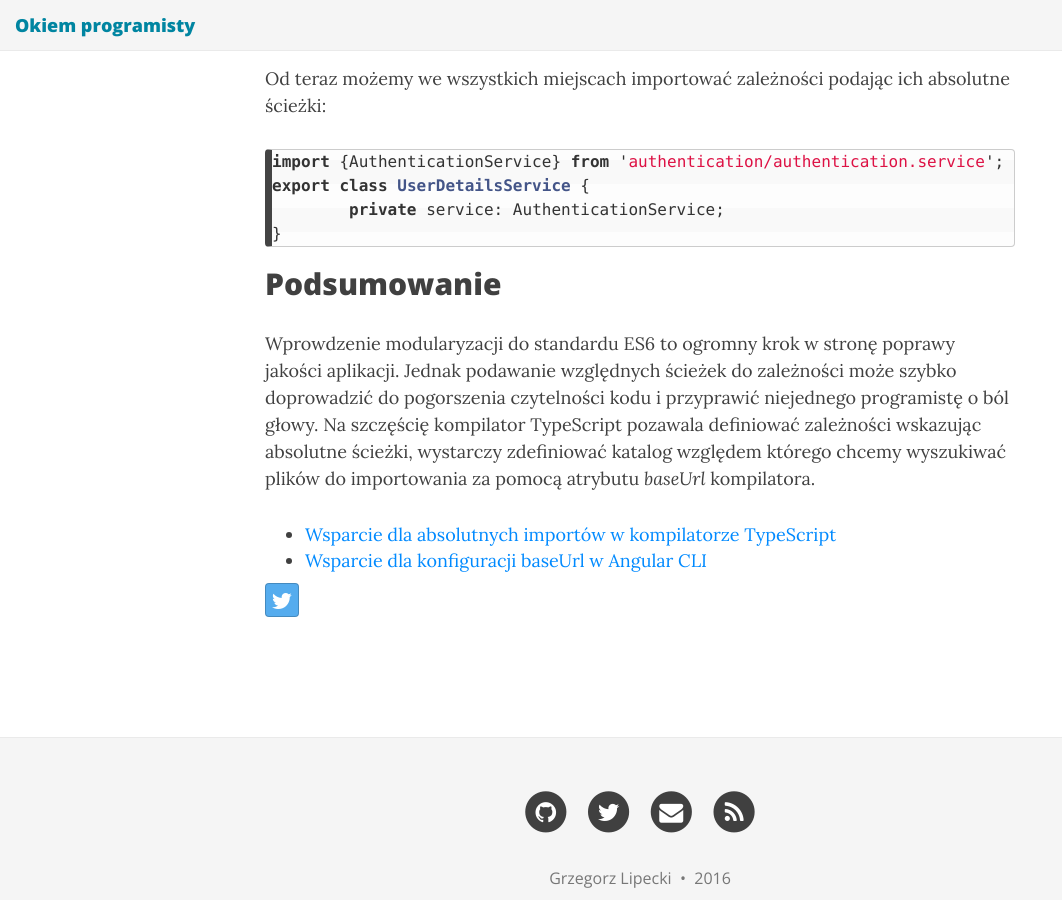
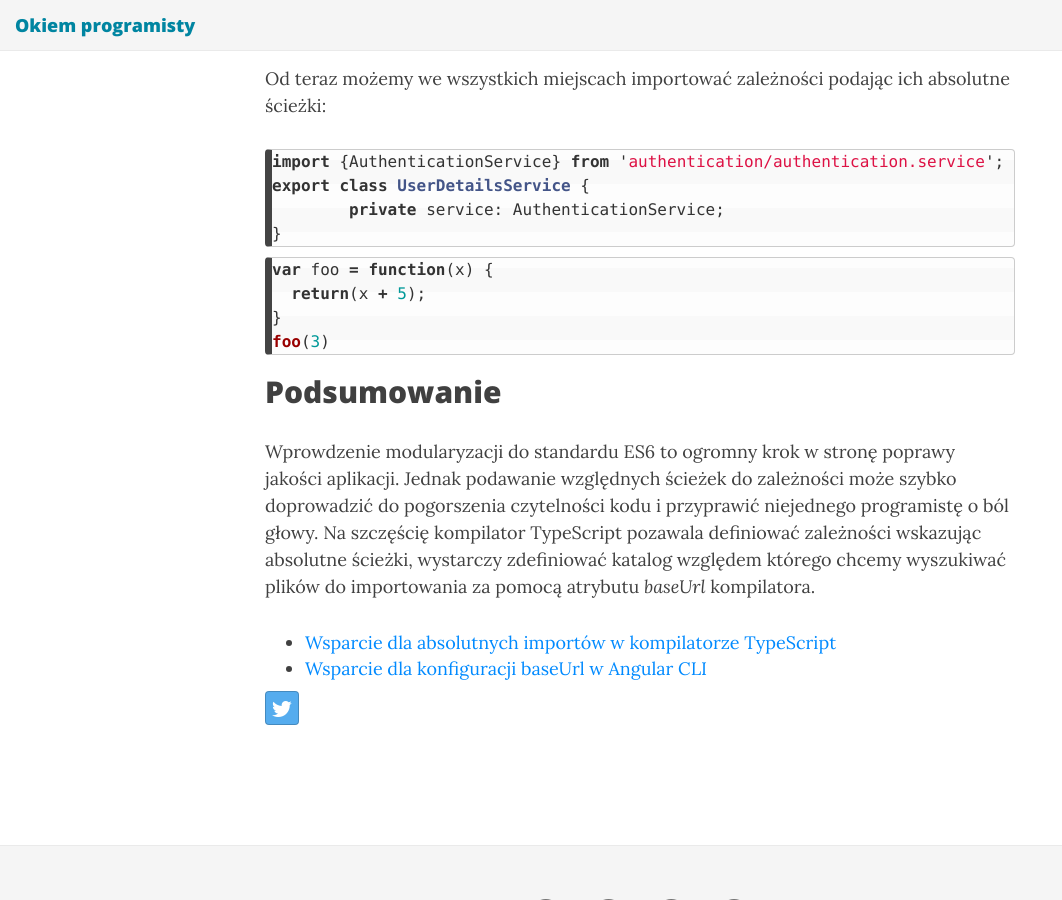
Before and after one commit to glipecki/glipecki.github.io, a Jekyll site: the page built from _posts/2016-12-04-absolutne-importowanie-zaleznosci-w-angular-cli.md, in a window 1280 px wide and 900 px high, scrolled down 2416 px. Shown: the whole window, without its empty margins (0-1062 px from the left). Built offline with Jekyll 4.4.1, drawn with Linux system fonts in a browser that asks for light colours; nearby versions of some CDN libraries; comment, search, counter and statistics services are not loaded.

Commit message:
Update 2016-12-04-absolutne-importowanie-zaleznosci-w-angular-cli.md

````diff
--- a/_posts/2016-12-04-absolutne-importowanie-zaleznosci-w-angular-cli.md
+++ b/_posts/2016-12-04-absolutne-importowanie-zaleznosci-w-angular-cli.md
@@ -80,6 +80,13 @@ export class UserDetailsService {
 }
 ```
 
+```javascript
+var foo = function(x) {
+  return(x + 5);
+}
+foo(3)
+```
+
 ## Podsumowanie
 
 Wprowdzenie modularyzacji do standardu ES6 to ogromny krok w stronę poprawy jakości aplikacji. Jednak podawanie względnych ścieżek do zależności może szybko doprowadzić do pogorszenia czytelności kodu i przyprawić niejednego programistę o ból głowy. Na szczęścię kompilator TypeScript pozawala definiować zależności wskazując absolutne ścieżki, wystarczy zdefiniować katalog względem którego chcemy wyszukiwać plików do importowania za pomocą atrybutu _baseUrl_ kompilatora.
````
